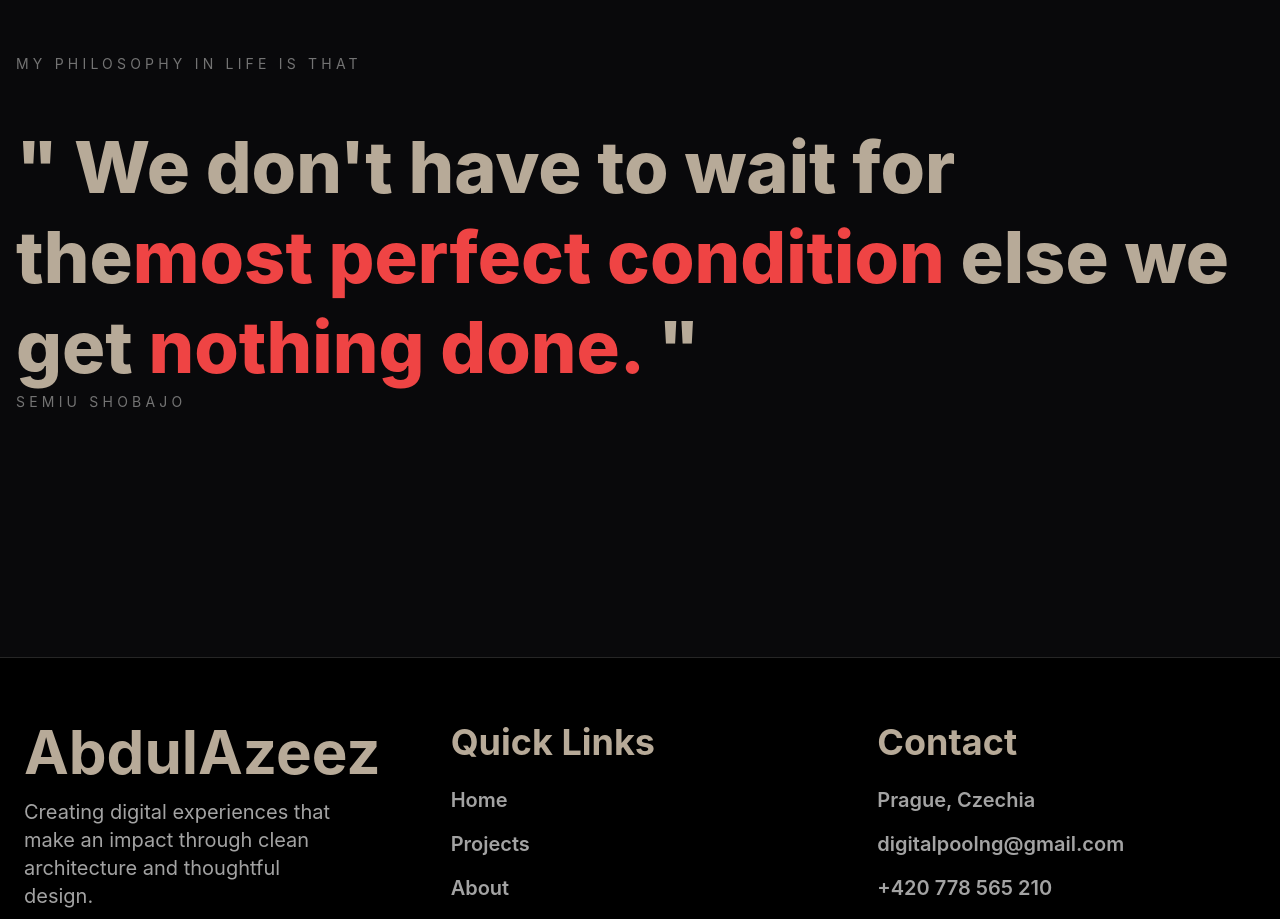
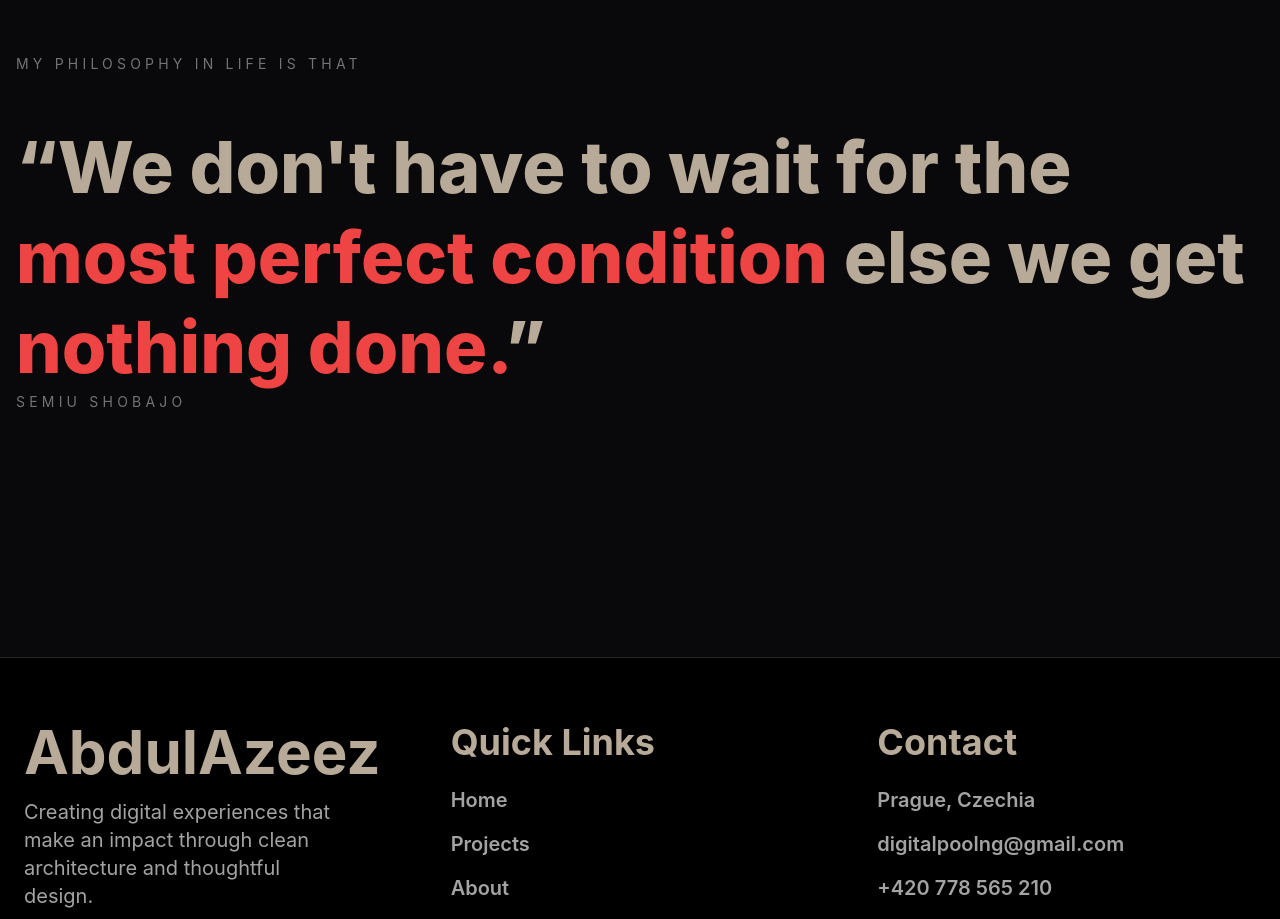
Before and after one commit to DigitalPool/az_portfolio, a Next.js app: page / in a window 1280 px wide. Shown: the part 9080-9999 px from the top of the page. Built offline with nearby package versions, Linux system fonts and the light colour scheme.

Commit message:
update files

```diff
--- a/src/components/Philosophy.tsx
+++ b/src/components/Philosophy.tsx
@@ -8,10 +8,10 @@ export default function Philosophy() {
 				</p>
 
 				<h2 className="text-7xl font-extrabold leading-tight text-[#b7aa98]">
-					" We don&apos;t have to wait for the
-					<span className="text-red-500">most perfect condition </span>
+				&ldquo;We don&apos;t have to wait for the
+					<span className="text-red-500"> most perfect condition </span>
 					else we get
-					<span className="text-red-500"> nothing done.</span> "
+					<span className="text-red-500"> nothing done.</span>&rdquo;
 				</h2>
 
 				<p className="uppercase tracking-[0.3em] text-sm text-bold text-neutral-500 mb-12">
```
